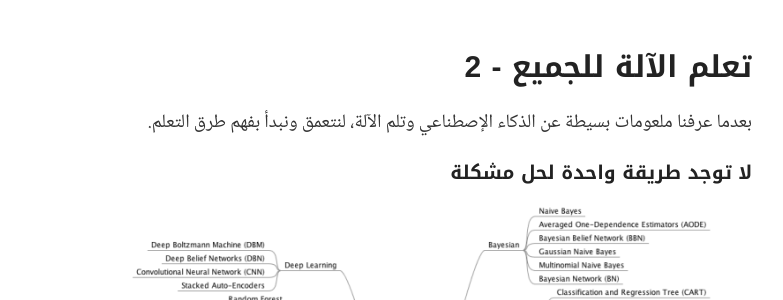
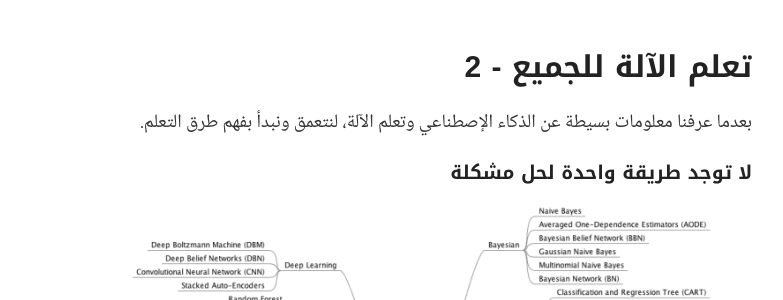
Before and after one commit to alioh/alioh.github.io, a Jekyll site: the page built from _posts/2019-2-10-Machine-Learning-for-Everyone-2.md, in a window 1280 px wide and 900 px high. Shown: the part 149-449 px from the top of the window, without its empty margins (248-1031 px from the left). Built offline with Jekyll 4.4.1, drawn with Linux system fonts in a browser that asks for light colours; comment, search, counter and statistics services are not loaded.

Commit message:
spelling

```diff
--- a/_posts/2019-2-10-Machine-Learning-for-Everyone-2.md
+++ b/_posts/2019-2-10-Machine-Learning-for-Everyone-2.md
@@ -3,7 +3,7 @@ layout: post
 title: تعلم الآلة للجميع - 2
 ---
 
-بعدما عرفنا ملعومات بسيطة عن الذكاء الإصطناعي وتلم الآلة، لنتعمق ونبدأ بفهم طرق التعلم.
+بعدما عرفنا معلومات بسيطة عن الذكاء الإصطناعي وتعلم الآلة، لنتعمق ونبدأ بفهم طرق التعلم.
 
 
 ##### لا توجد طريقة واحدة لحل مشكلة
```
